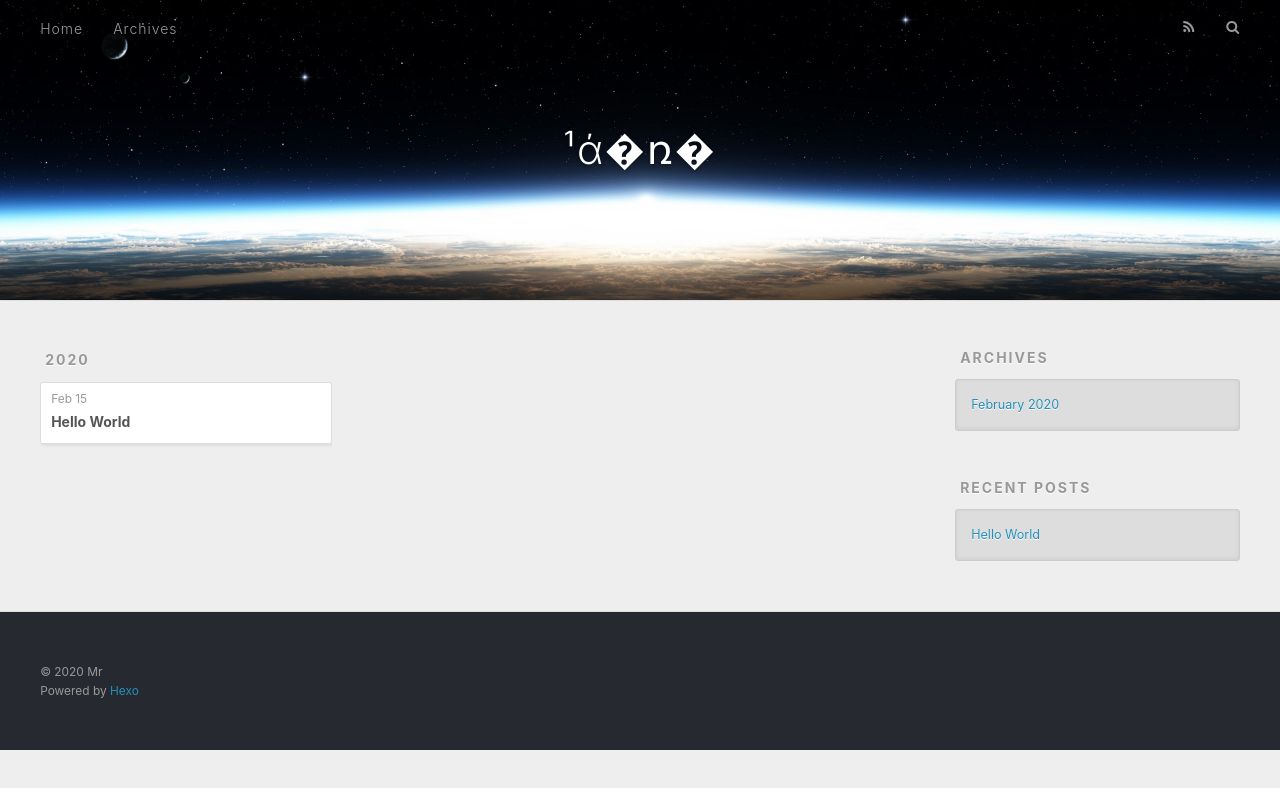
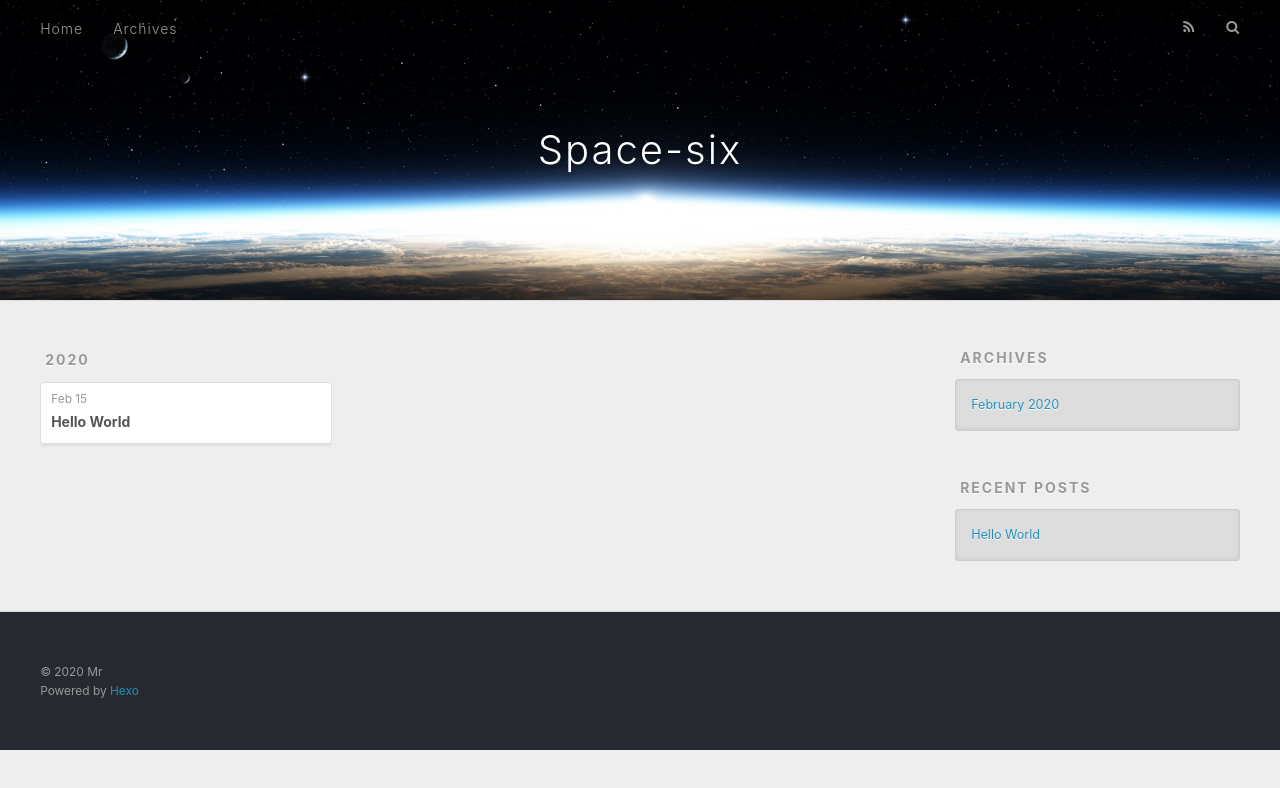
Before and after one commit to luweispace/luweispace.github.io, a plain HTML site: page archives/2020/02/index.html in a window 1280 px wide. Drawn offline with nearby package versions, Linux system fonts and the light colour scheme.

Commit message:
Site updated: 2020-02-15 19:58:10

```diff
--- a/archives/2020/02/index.html
+++ b/archives/2020/02/index.html
@@ -5,16 +5,16 @@
 
 
 
-  <title>Archives: 2020/2 | ¹ά�ռ�</title>
+  <title>Archives: 2020/2 | Space-six</title>
   <meta name="viewport" content="width=device-width, initial-scale=1, maximum-scale=1">
   <meta property="og:type" content="website">
-<meta property="og:title" content="¹ά�ռ�">
+<meta property="og:title" content="Space-six">
 <meta property="og:url" content="http://luweispace.github.io/archives/2020/02/index.html">
-<meta property="og:site_name" content="¹ά�ռ�">
+<meta property="og:site_name" content="Space-six">
 <meta property="article:author" content="Mr">
 <meta name="twitter:card" content="summary">
 
-    <link rel="alternate" href="/atom.xml" title="¹ά�ռ�" type="application/atom+xml">
+    <link rel="alternate" href="/atom.xml" title="Space-six" type="application/atom+xml">
 
 
     <link rel="icon" href="/favicon.png">
@@ -35,7 +35,7 @@
   <div id="header-outer" class="outer">
     <div id="header-title" class="inner">
       <h1 id="logo-wrap">
-        <a href="/" id="logo">¹ά�ռ�</a>
+        <a href="/" id="logo">Space-six</a>
       </h1>
 
     </div>
```
Also changed, not shown: 2020/02/15/hello-world/index.html (+4 -4 lines), archives/2020/index.html (+5 -5 lines), archives/index.html (+5 -5 lines), index.html (+5 -5 lines).
